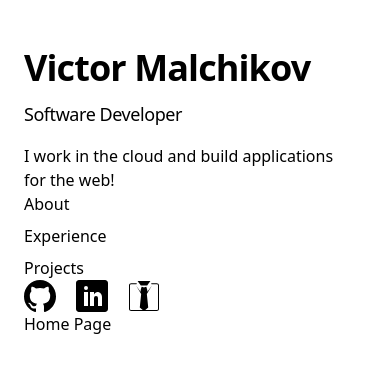
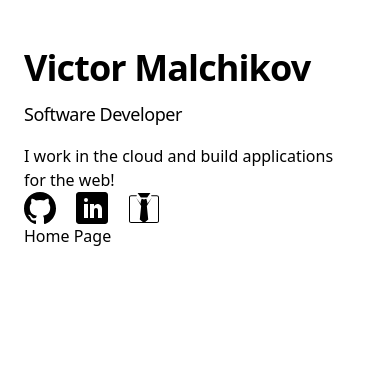
Before and after one commit to vmalchik/portfolio, a Next.js app: page / in a window 390 px wide. Shown: the top 372 px of the page. Built offline with nearby package versions, Linux system fonts and the light colour scheme.

Commit message:
re-name main anchor links and update home page layout

```diff
--- a/src/app/(home)/layout.tsx
+++ b/src/app/(home)/layout.tsx
@@ -1,6 +1,6 @@
 import Header from "@/components/common/header";
 import SocialLinks from "@/components/common/social-links";
-import AnchorMainLinks from "@/components/page/home/anchor-main-links";
+import AnchorLinks from "@/components/page/home/anchor-links";
 import type { Metadata } from "next";
 
 export const metadata: Metadata = {
@@ -14,18 +14,20 @@ export default function HomeLayout({
   children: React.ReactNode;
 }>) {
   return (
-    <div className="min-h-screen scroll-smooth">
+    <div className="lg:flex lg:gap-4">
+      <div>
         <Header
           title="Victor Malchikov"
           subtitle="Software Developer"
           description="I work in the cloud and build applications for the web!"
         />
 
-      {/* Internal navigation */}
-      <AnchorMainLinks />
+        <div className="hidden lg:block">
+          <AnchorLinks />
+        </div>
 
-      {/* Contact - Social Media & Resume */}
         <SocialLinks />
+      </div>
 
       <main>{children}</main>
     </div>
--- a/src/components/page/home/anchor-main-links.tsx
+++ b/src/components/page/home/anchor-links.tsx
@@ -10,7 +10,7 @@ export const sections: PageSection[] = [
   { id: "projects" }
 ];
 
-const AnchorMainLinks = () => {
+const MainAnchorLinks = () => {
   return (
     <nav>
       <ul className="space-y-2">
@@ -28,4 +28,4 @@ const AnchorMainLinks = () => {
   );
 };
 
-export default AnchorMainLinks;
+export default MainAnchorLinks;
```
Lines whose indentation alone changed are shown as unchanged.
